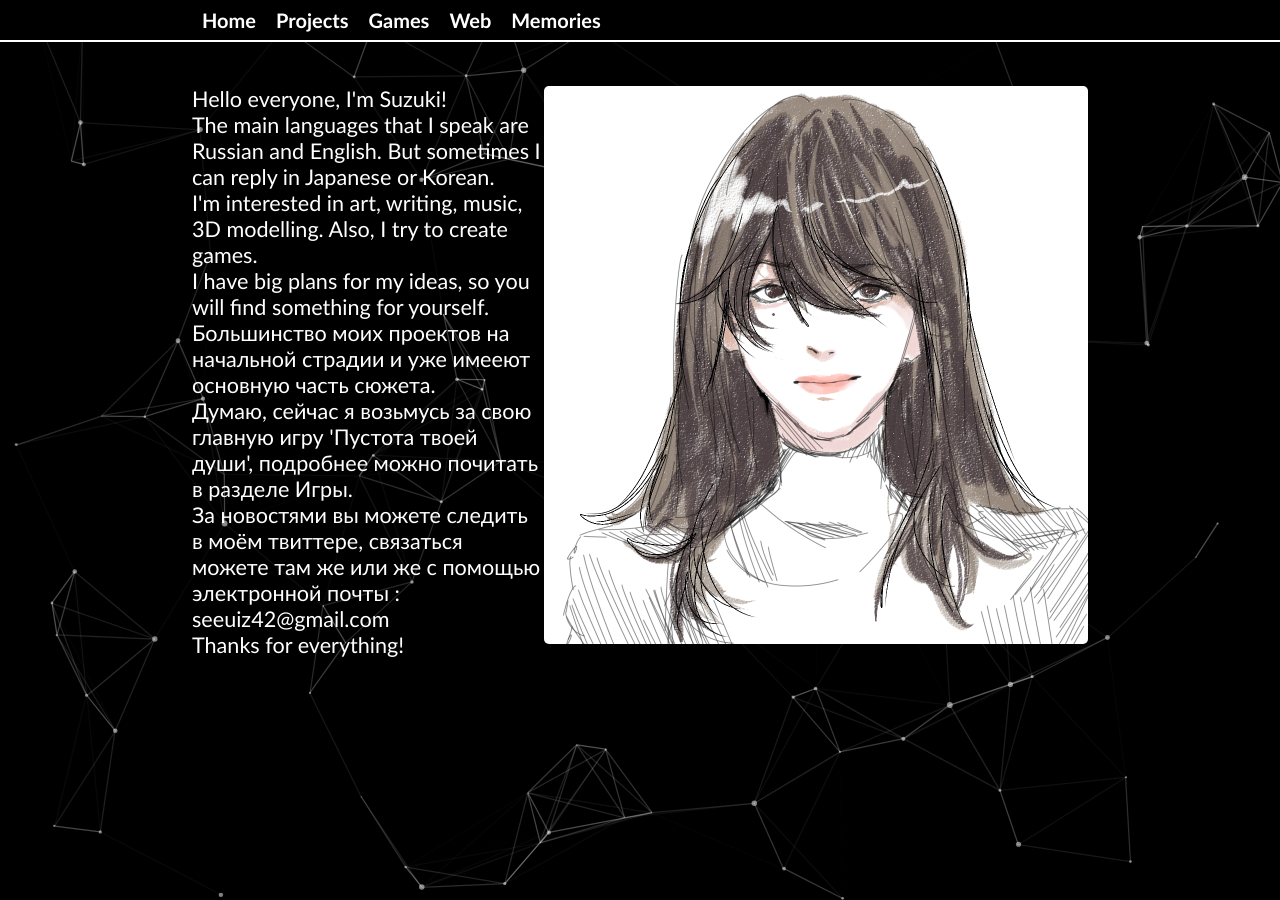
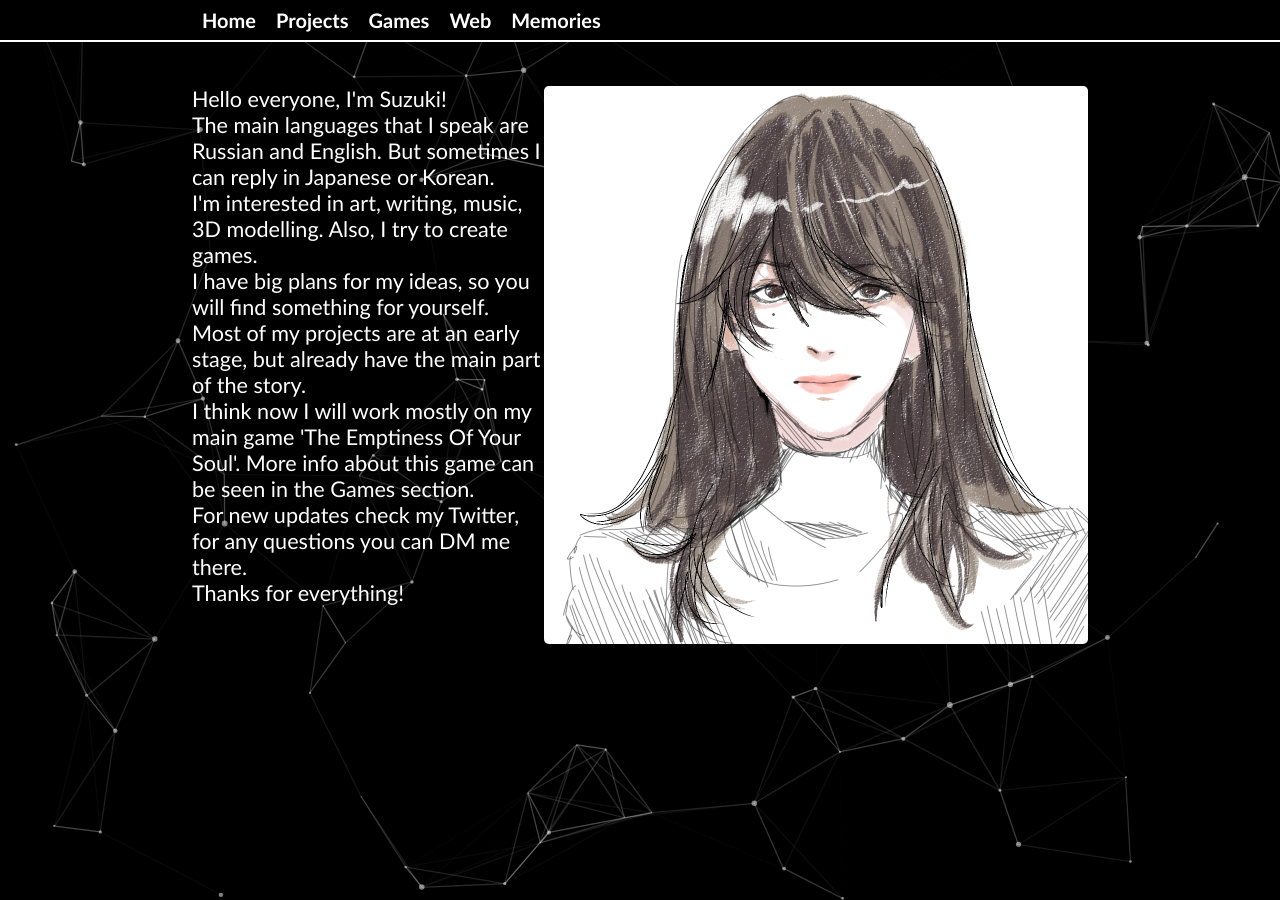
Before and after one commit to fickus2/fickus2.github.io, a Jekyll site: the page built from index.html, in a window 1280 px wide. Built offline with Jekyll 4.4.1, drawn with Linux system fonts in a browser that asks for light colours.

Commit message:
Update index.html

```diff
--- a/index.html
+++ b/index.html
@@ -8,9 +8,12 @@ title: Home
         The main languages that I speak are Russian and English. But sometimes I can reply in Japanese or Korean.<br>
         I'm interested in art, writing, music, 3D modelling. Also, I try to create games.<br>
         I have big plans for my ideas, so you will find something for yourself.<br>
-        Большинство моих проектов на начальной страдии и уже имееют основную часть сюжета. <br>
-        Думаю, сейчас я возьмусь за свою главную игру 'Пустота твоей души', подробнее можно почитать в разделе Игры.<br>
-        За новостями вы можете следить в моём твиттере, связаться можете там же или же с помощью электронной почты : seeuiz42@gmail.com <br>
+        Most of my projects are at an early stage, but already have the main part of the story.<br>
+        <!-- Большинство моих проектов на начальной страдии и уже имееют основную часть сюжета. <br> -->
+        I think now I will work mostly on my main game 'The Emptiness Of Your Soul'. More info about this game can be seen in the Games section.<br>
+        <!-- Думаю, сейчас я возьмусь за свою главную игру 'Пустота твоей души', подробнее можно почитать в разделе Игры.<br> -->
+        For new updates check my Twitter, for any questions you can DM me there.<br>
+        <!-- За новостями вы можете следить в моём твиттере, связаться можете там же или же с помощью электронной почты : seeuiz42@gmail.com <br> -->
         Thanks for everything!
     </p>
 </div>
```
